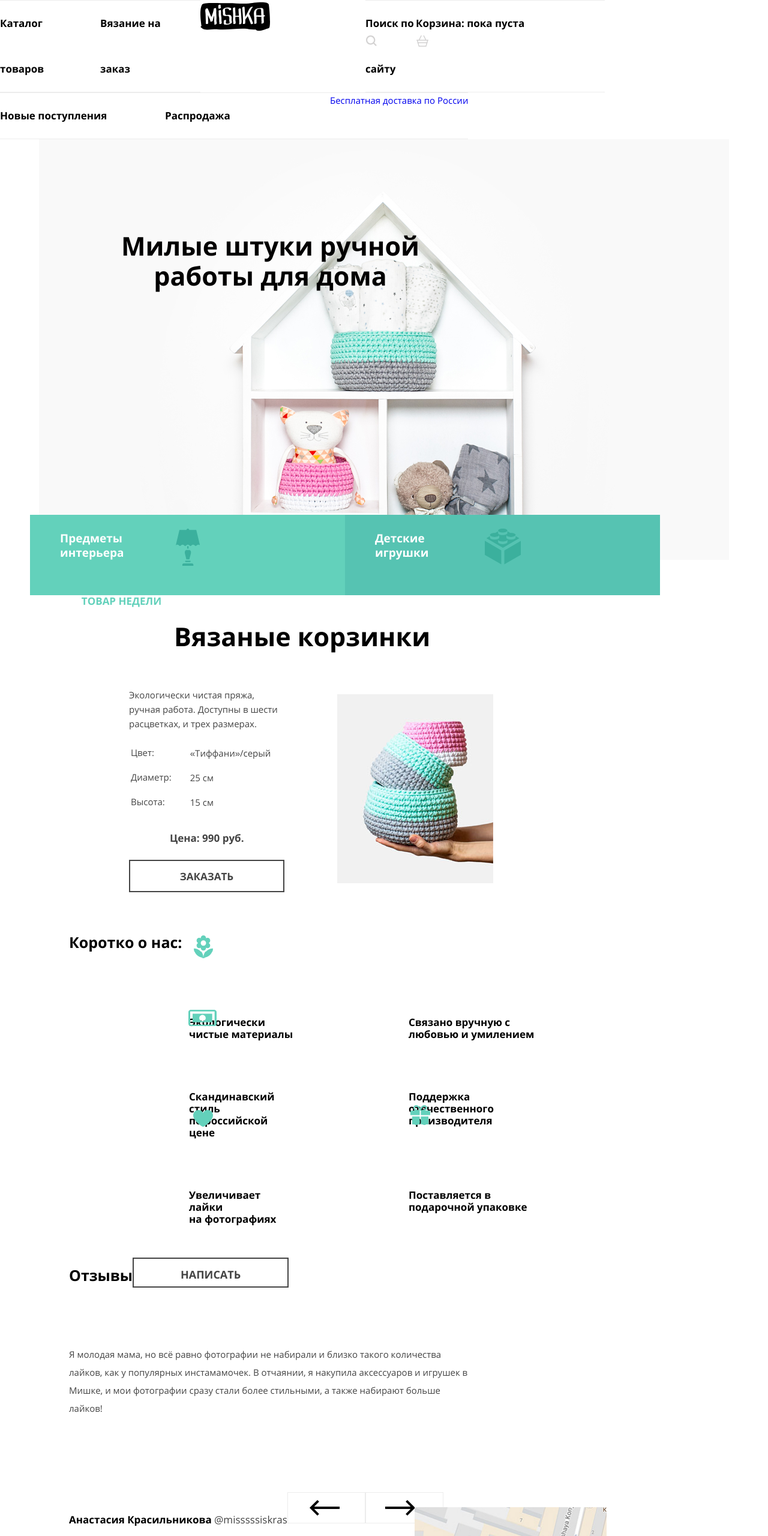
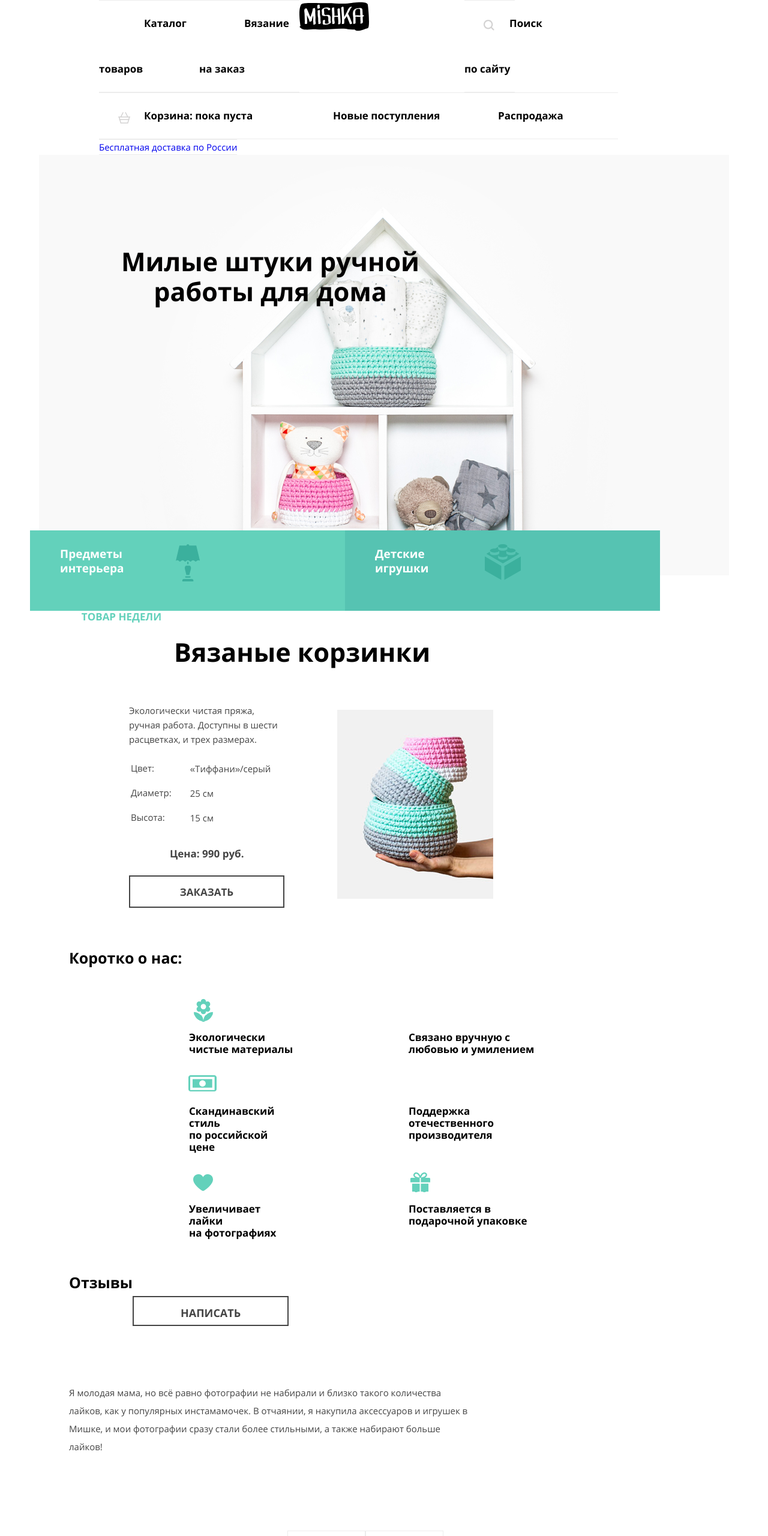
Before and after one commit to NikFilippov/1032013-mishka-17, a website: page source/index.html in a window 1280 px wide. Shown: the top 2560 px of the page at 60% size. Drawn offline with nearby package versions, Linux system fonts and the light colour scheme; files that its build step writes are made by us from their sources.

Commit message:
сетка исправление

```diff
--- a/source/index.html
+++ b/source/index.html
@@ -85,7 +85,7 @@
     <main class="page-main">
       <div class="page-main__wrapper-title">
         <div class="container">
-          <h1 class="page-main__title">Милые штуки ручной работы для дома</h1>
+          <h1 class="page-main__title">Милые штуки ручной работы&nbsp;для&nbsp;дома</h1>
         </div>
       </div>
       <section class="page-main__wrapper">
@@ -179,7 +179,7 @@
               </tr>
               <tr class="main-contact__adress-item">
                 <td class="main-contact__adress-list__value main-contact__adress">адрес:</td>
-                <td class="main-contact__adress-list__coordinates main-contact__city">г. Санкт-Петербург, ул.<span class="main-contact__street">Большая Конюшенная, д. 19/8, офис 101</span></td>
+                <td class="main-contact__adress-list__coordinates main-contact__city">г. Санкт-Петербург, ул.<span class="main-contact__street">Большая Конюшенная, д.&nbsp;19/8,&nbsp;офис 101</span></td>
               </tr>
             </table>
           </address>
--- a/source/less/blocks/about-us.less
+++ b/source/less/blocks/about-us.less
@@ -17,10 +17,11 @@
   line-height: 20px;
   color: #000000;
   font-weight: bold;
-  padding-top: 84px;
-  width: 250px;
+  padding-top: 61px;
+  width: 291px;
   padding-right: 40px;
   background-repeat: no-repeat;
+  margin-top: 22px;
 }
 
 .about-us__items--ecology::before {
@@ -29,7 +30,7 @@
   height: 38px;
   position: absolute;
   background-image: url("../img/icon-feature-flower.svg");
-  top: -51px;
+  top: 7px;
   left: 8px;
 }
 
@@ -39,7 +40,7 @@
   height: 27px;
   position: absolute;
   background-image: url("../img/icon-feature-money.svg");
-  top: -51px;
+  top: 11px;
   left: -1px;
 }
 
@@ -49,7 +50,7 @@
   height: 28px;
   position: absolute;
   background-image: url("../img/icon-feature-heart.svg");
-  top: -48px;
+  top: 13px;
   left: 7px;
 }
 
@@ -59,7 +60,7 @@
   height: 35px;
   position: absolute;
   background-image: url("../img/icon-feature-ball.svg");
-  top: -51px;
+  top: 12px;
   left: 3px;
 }
 
@@ -69,7 +70,7 @@
   height: 24px;
   position: absolute;
   background-image: url("../img/icon-feature-rocket.svg");
-  top: -51px;
+  top: 11px;
   left: -6px;
 }
 
@@ -79,7 +80,7 @@
   height: 33px;
   position: absolute;
   background-image: url("../img/icon-feature-gift.svg");
-  top: -56px;
+  top: 10px;
   left: 3px;
 }
 
--- a/source/less/blocks/main-nav.less
+++ b/source/less/blocks/main-nav.less
@@ -23,7 +23,7 @@
   width: 86px;
   height: 35px;
   margin-top: 20px;
-  margin-left: 86px;
+  margin-left: 115px;
 }
 
 .main-nav__logo-tablet {
@@ -33,7 +33,6 @@
 }
 
 .main-nav__logo {
-  // width: 100%;
   min-height: 79px;
 }
 
@@ -44,8 +43,8 @@
   width: 22px;
   height: 22px;
   padding: 0;
-  left: 266px;
-  top: 25px;
+  left: 269px;
+  top: 27px;
 }
 
 .main-nav__toggel::after,
@@ -169,8 +168,9 @@
   }
 
   .main-nav__wrapper {
-    margin: 0;
-    width: 100%;
+    margin: 0 auto;
+    width: 1050px;
+    padding: 0 50px;
   }
 
   .main-nav__list {
--- a/source/less/blocks/page-main.less
+++ b/source/less/blocks/page-main.less
@@ -3,11 +3,10 @@
   line-height: 30px;
   color: #010000;
   font-weight: bold;
-  width: 234px;
+  width: 267px;
   margin: 0;
   text-align: center;
   padding-top: 88px;
-  padding-left: 26px;
 }
 
 .page-main__wrapper-title {
--- a/source/less/blocks/reviews.less
+++ b/source/less/blocks/reviews.less
@@ -1,10 +1,13 @@
+.reviews-wrapper {
+  margin-top: 57px;
+}
+
 .reviews__headline {
   font-size: 25px;
   line-height: 30px;
   color: #000000;
   font-weight: bold;
   margin: 0;
-  margin-top: 52px;
 }
 
 .reviews__headline-text {
@@ -14,7 +17,7 @@
   font-weight: normal;
   margin: 0;
   margin-top: 25px;
-  width: 250px;
+  width: 257px;
 }
 
 .reviews__signature {
--- a/source/less/blocks/site-list.less
+++ b/source/less/blocks/site-list.less
@@ -7,25 +7,20 @@
 .site-list__item {
   position: relative;
   width: 320px;
-  padding: 0 30px;
   margin: 0 auto;
-  // display: block;
-  // border-bottom: solid 1px #ececec;
-  // border-top: solid 1px #ececec;
-  // padding-left: 45px;
-  // line-height: 76px;
 }
 
 .site-list__text {
   font-size: 17px;
   line-height: 24px;
   color: #000000;
+  padding-left: 75px;
 }
 
 .site-list__svg {
   position: absolute;
-  top: 31px;
-  left: 1px;
+  top: 5px;
+  left: 32px;
 }
 
 @media (min-width: @tablet-width) {
--- a/source/less/blocks/slider-controls.less
+++ b/source/less/blocks/slider-controls.less
@@ -38,7 +38,7 @@
   width: 50px;
   height: 26px;
   top: 12px;
-  right: 46px;
+  right: 42px;
 }
 
 .slider-controls {
```
